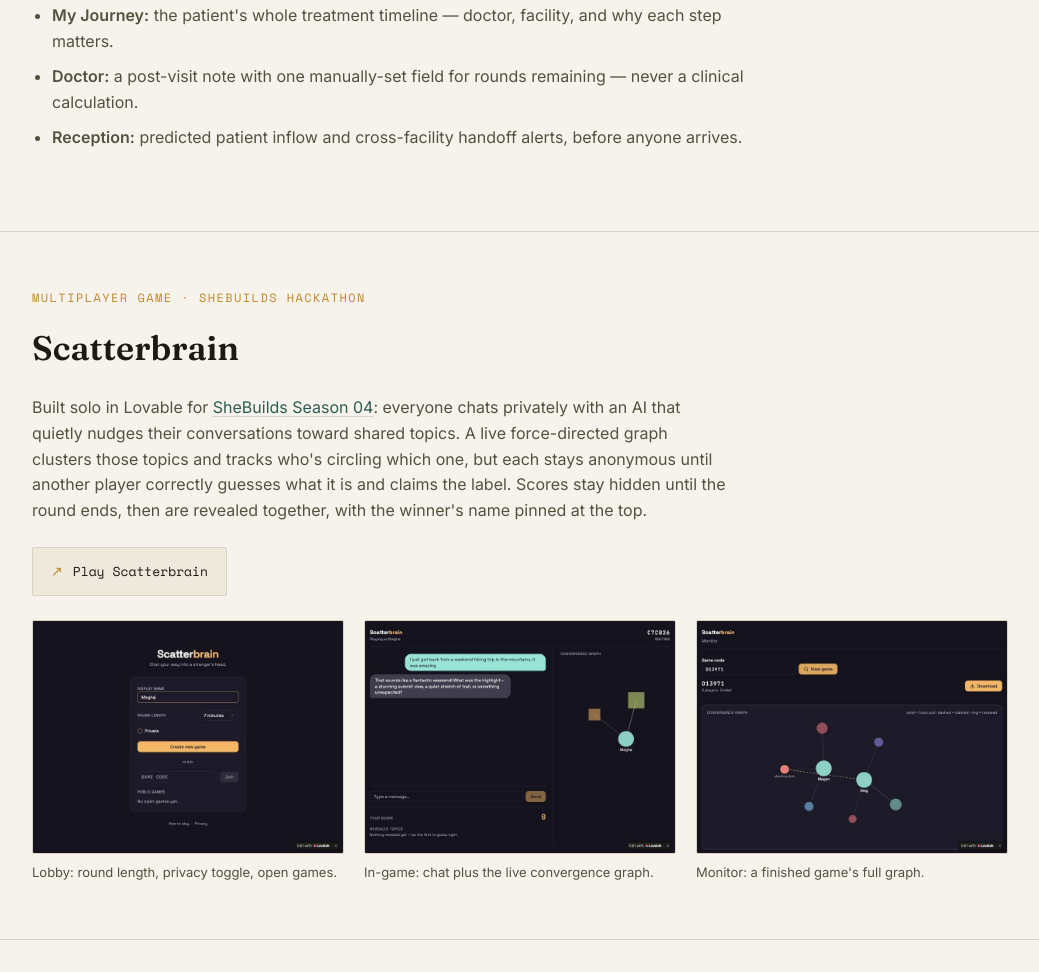
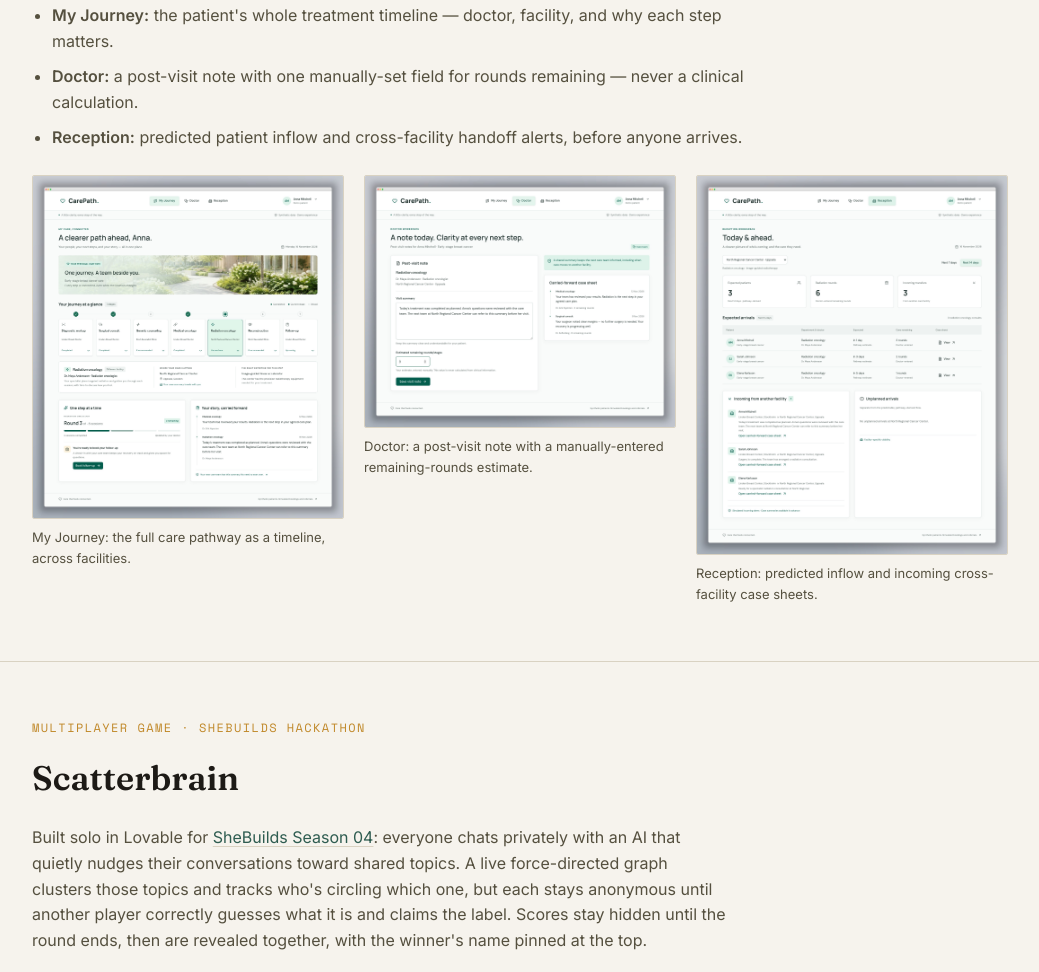
Before and after one commit to meghasainath/meghasainath.github.io, a plain HTML site: page builds.html in a window 1280 px wide. Shown: the part 796-1768 px from the top of the page, without its empty margins (120-1159 px from the left). Drawn offline with nearby package versions, Linux system fonts and the light colour scheme.

Commit message:
Add CarePath screenshots to Builds entry
My Journey, Doctor, and Reception screens, each with alt text and a
short caption matching the Scatterbrain/Hollow Tree entries.

Co-Authored-By: Claude Sonnet 5 <noreply@anthropic.com>
Claude-Session: https://claude.ai/code/session_01HqC2uzQu9Tw45pwEaPe4xx

```diff
--- a/builds.html
+++ b/builds.html
@@ -268,6 +268,27 @@ footer.site-footer{
       <li><strong>Doctor:</strong> a post-visit note with one manually-set field for rounds remaining — never a clinical calculation.</li>
       <li><strong>Reception:</strong> predicted patient inflow and cross-facility handoff alerts, before anyone arrives.</li>
     </ul>
+
+    <div style="display:grid; grid-template-columns:repeat(auto-fit,minmax(min(100%,260px),1fr)); gap:20px;">
+      <figure style="margin:0;">
+        <img class="zoomable" src="assets/work/carepath-journey.jpg" width="2760" height="3044" loading="lazy" alt="CarePath's My Journey view for patient Anna Mitchell, showing her seven-stage breast cancer care pathway as a timeline, with radiation oncology as the current stage at a different facility and her case history carried forward from earlier visits."
+             onclick="openLightbox(this.src, this.alt)"
+             style="display:block; width:100%; height:auto; border:1px solid var(--rule); border-radius:2px;">
+        <figcaption style="font-size:13px; color:var(--ink-soft); margin-top:8px;">My Journey: the full care pathway as a timeline, across facilities.</figcaption>
+      </figure>
+      <figure style="margin:0;">
+        <img class="zoomable" src="assets/work/carepath-doctor.jpg" width="2760" height="2240" loading="lazy" alt="CarePath's Doctor workspace, with a post-visit note for a radiation oncology session, a manually-entered estimate of three remaining rounds, and a carried-forward case sheet from earlier specialists."
+             onclick="openLightbox(this.src, this.alt)"
+             style="display:block; width:100%; height:auto; border:1px solid var(--rule); border-radius:2px;">
+        <figcaption style="font-size:13px; color:var(--ink-soft); margin-top:8px;">Doctor: a post-visit note with a manually-entered remaining-rounds estimate.</figcaption>
+      </figure>
+      <figure style="margin:0;">
+        <img class="zoomable" src="assets/work/carepath-reception.jpg" width="2760" height="3368" loading="lazy" alt="CarePath's Reception workspace for North Regional Cancer Center, showing expected patients, radiation rounds and three incoming transfers from another facility with their case summaries ready in advance."
+             onclick="openLightbox(this.src, this.alt)"
+             style="display:block; width:100%; height:auto; border:1px solid var(--rule); border-radius:2px;">
+        <figcaption style="font-size:13px; color:var(--ink-soft); margin-top:8px;">Reception: predicted inflow and incoming cross-facility case sheets.</figcaption>
+      </figure>
+    </div>
   </div>
 
   <div class="wrap story-simple">
```
Also changed, not shown: assets/work/carepath-doctor.jpg (added), assets/work/carepath-journey.jpg (added), assets/work/carepath-reception.jpg (added).
